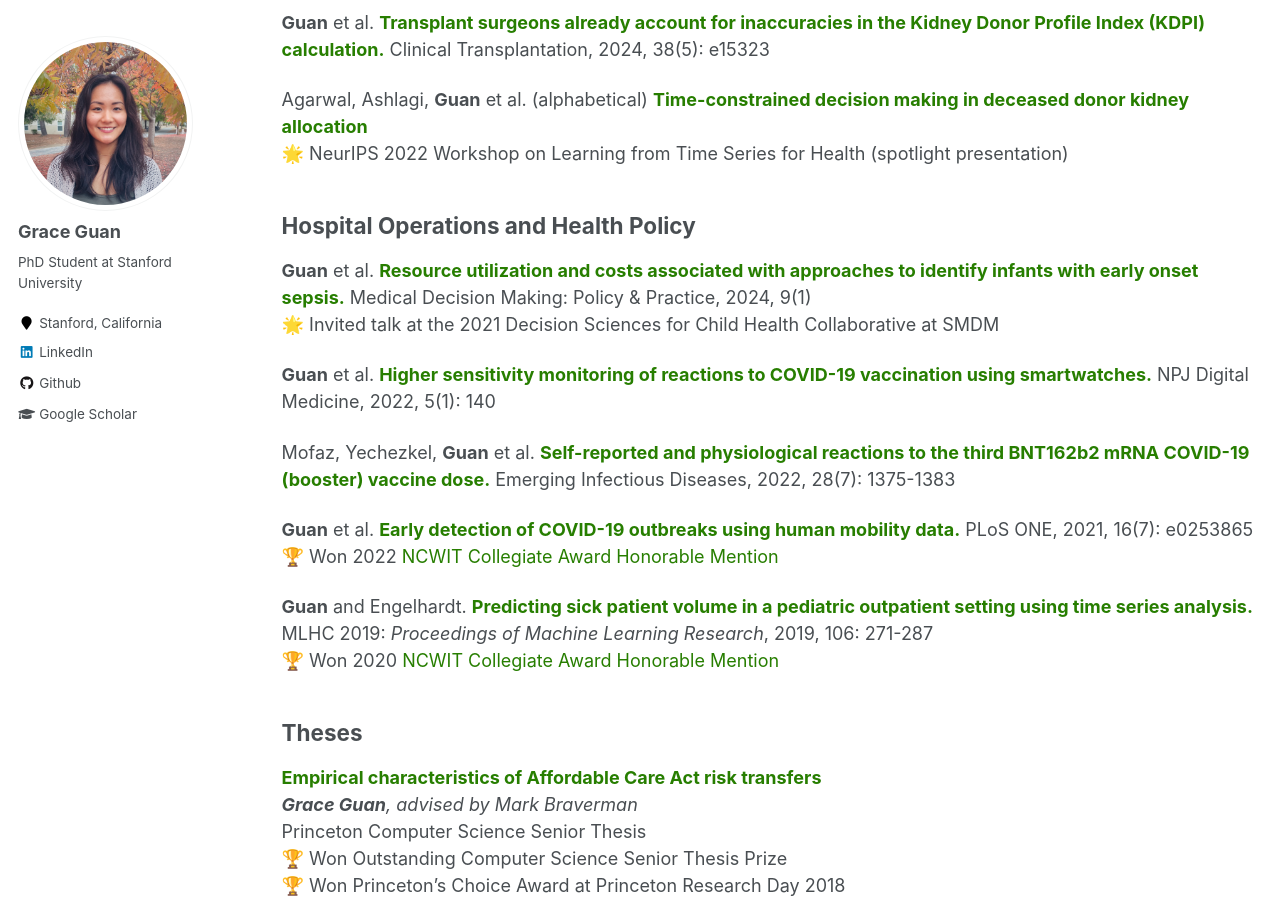
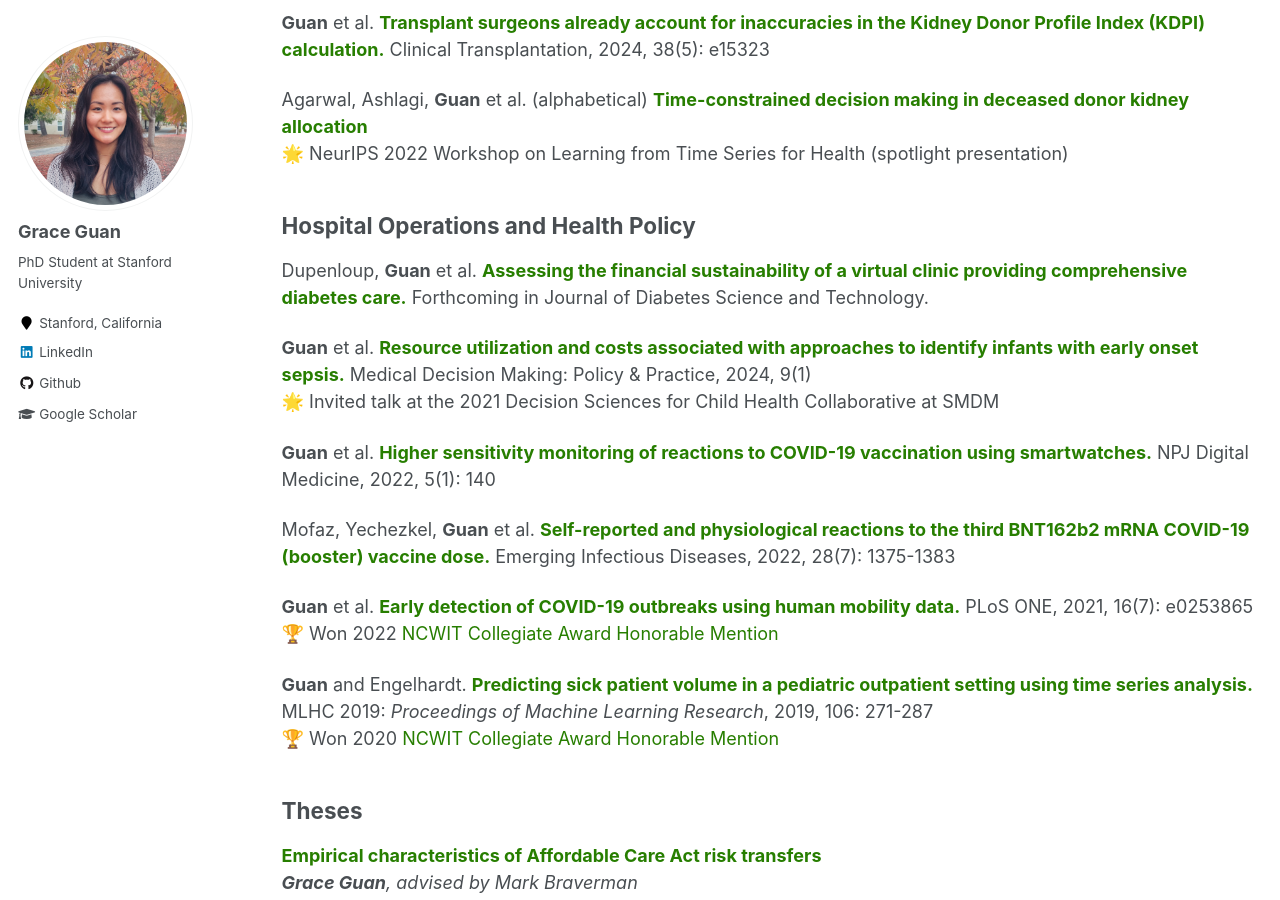
Before and after one commit to guanzgrace/guanzgrace.github.io, a Jekyll site: the page built from _pages/publications.md, in a window 1280 px wide and 900 px high, scrolled down 377 px. Built offline with Jekyll 4.4.1, drawn with Linux system fonts in a browser that asks for light colours; part of the change alters nothing that is shown.

Commit message:
new publication

```diff
--- a/_pages/publications.md
+++ b/_pages/publications.md
@@ -11,7 +11,7 @@ During my PhD, I worked with Itai Ashlagi and Nobel laureate Al Roth on deceased
 ## Organ Allocation
 
 
-**Guan** et al. [**Insights from refusal patterns for deceased donor kidney offers.**](https://pubmed.ncbi.nlm.nih.gov/38690616/) Forthcoming in Transplantation.
+**Guan** et al. [**Insights from refusal patterns for deceased donor kidney offers.**]() Forthcoming in Transplantation.
 
 
 **Guan** et al. [**Transplant surgeons already account for inaccuracies in the Kidney Donor Profile Index (KDPI) calculation.**](https://pubmed.ncbi.nlm.nih.gov/38690616/) Clinical Transplantation, 2024, 38(5): e15323
@@ -22,6 +22,10 @@ Agarwal, Ashlagi, **Guan** et al. (alphabetical) [**Time-constrained decision ma
 
 
 ## Hospital Operations and Health Policy
+
+
+Dupenloup, **Guan** et al. [**Assessing the financial sustainability of a virtual clinic providing comprehensive diabetes care.**]() Forthcoming in Journal of Diabetes Science and Technology.
+
 
 **Guan** et al. [**Resource utilization and costs associated with approaches to identify infants with early onset sepsis.**](https://www.ncbi.nlm.nih.gov/pmc/articles/PMC10826394/) Medical Decision Making: Policy & Practice, 2024, 9(1)\
 🌟 Invited talk at the 2021 Decision Sciences for Child Health Collaborative at SMDM
```
